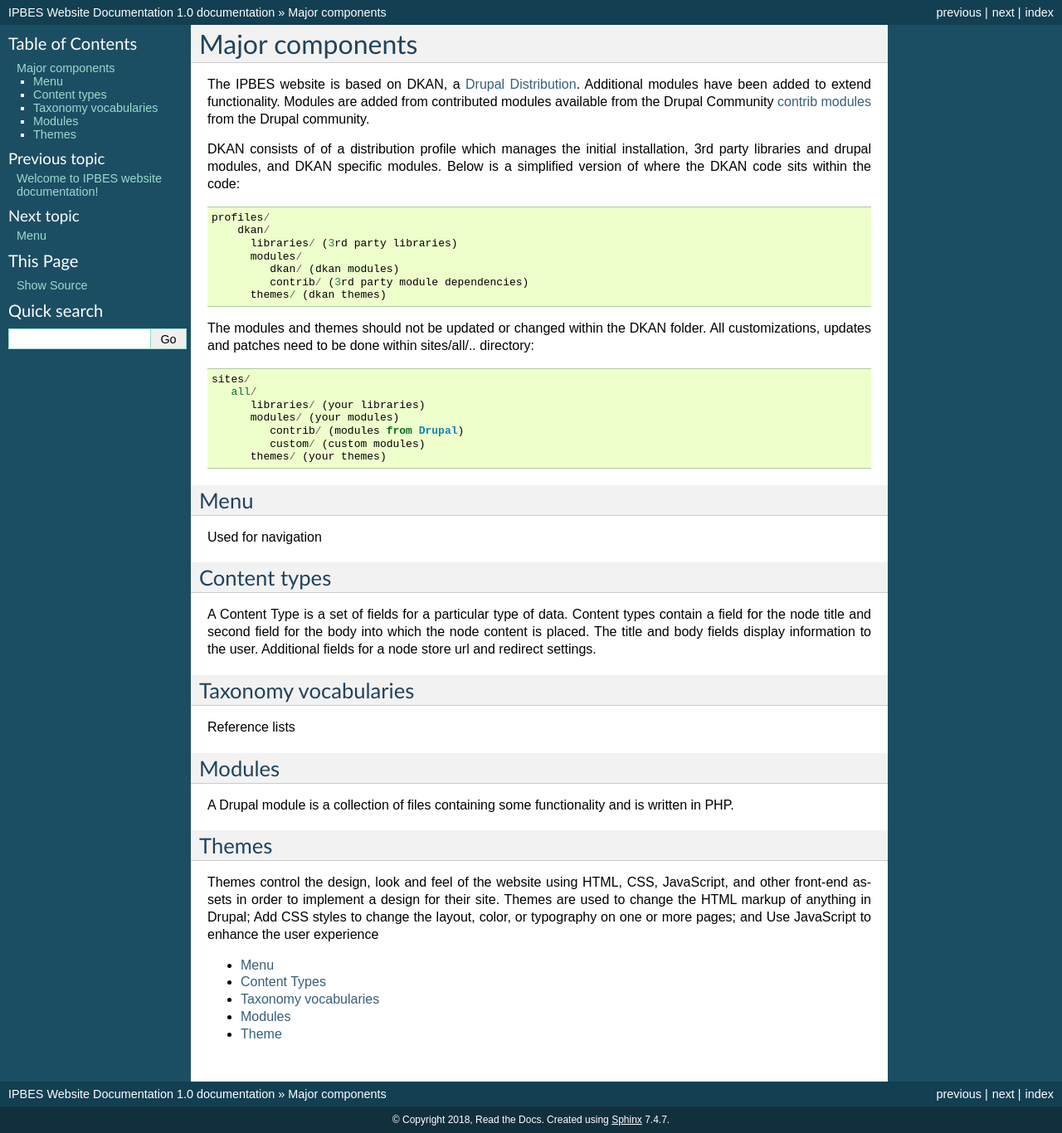
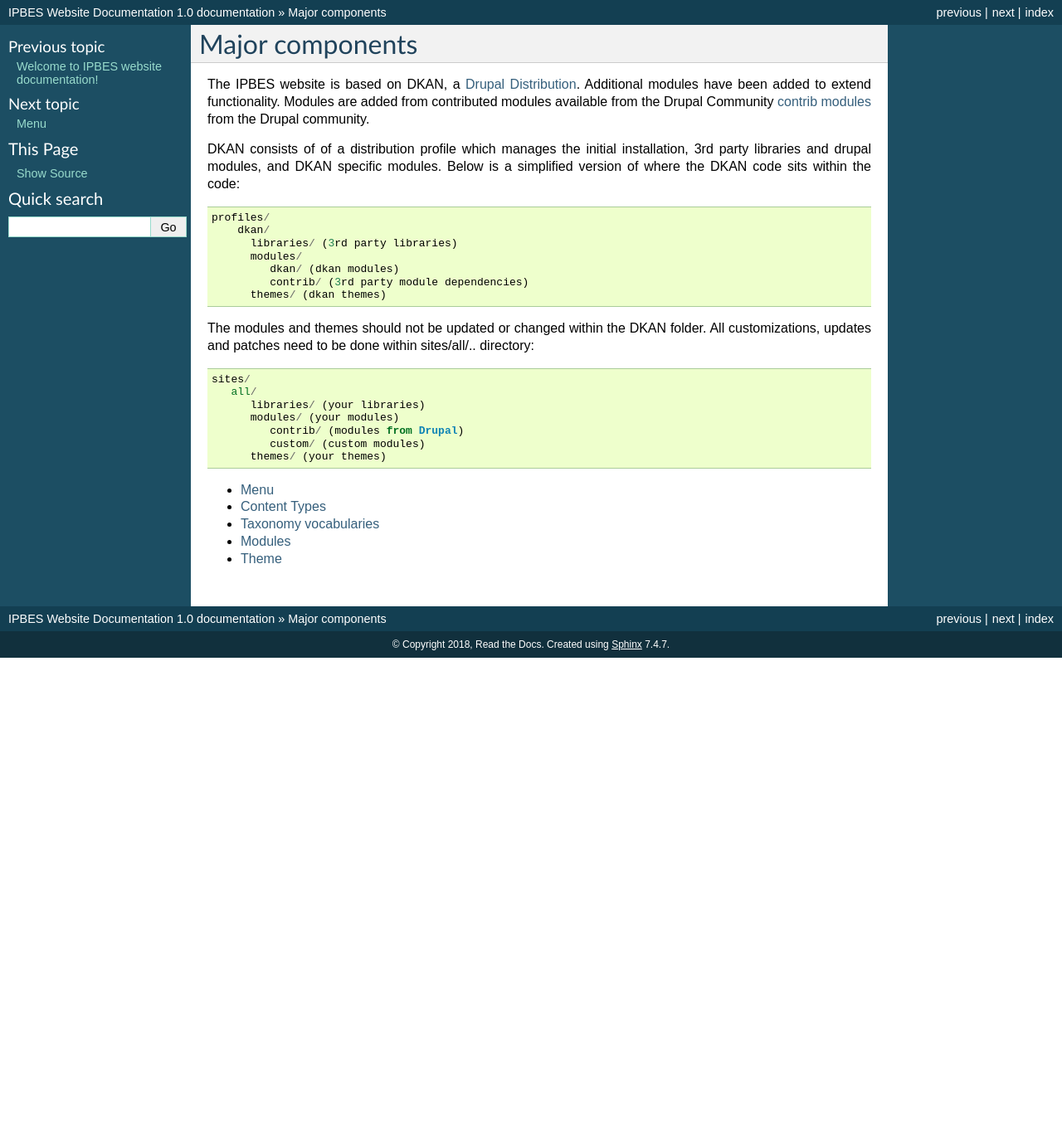
Before and after one commit to ipbes/ipbeswebdocs, a Sphinx documentation site: the page built from docs/components/index.rst, in a window 1280 px wide. Shown: the whole page at 83% size. Built offline with Sphinx 7.4.7, drawn with Linux system fonts in a browser that asks for light colours; pages that are not in the unit, such as notebooks, are missing from menus; after the commit the page ends 900 px from its top, so only the background shows below that.

Commit message:
Update index.rst

```diff
--- a/docs/components/index.rst
+++ b/docs/components/index.rst
@@ -24,26 +24,6 @@ The modules and themes should not be updated or changed within the DKAN folder.
             custom/ (custom modules)
          themes/ (your themes)
 
-Menu
-----
-Used for navigation
-
-Content types
--------------
-A Content Type is a set of fields for a particular type of data.  Content types contain a field for the node title and second field for the body into which the node content is placed. The title and body fields display information to the user.  Additional fields for a node store url and redirect settings.
-
-Taxonomy vocabularies
----------------------
-Reference lists
-
-Modules
--------
-A Drupal module is a collection of files containing some functionality and is written in PHP.
-
-Themes
-------
-Themes control the design, look and feel of the website using HTML, CSS, JavaScript, and other front-end assets in order to implement a design for their site. Themes are used to change the HTML markup of anything in Drupal; Add CSS styles to change the layout, color, or typography on one or more pages; and Use JavaScript to enhance the user experience
-
 
 .. toctree::
    :maxdepth: 1
```
